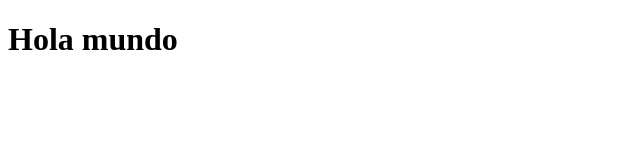
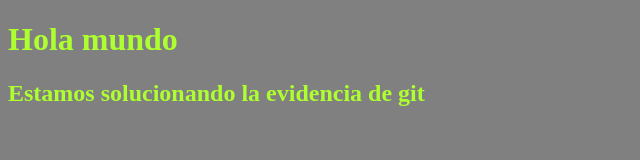
Before and after one commit to RobledoJohn/Evidencia-Git, a plain HTML site: page index.html in a window 1280 px wide. Shown: the whole page, without its empty margins (0-640 px from the left). Drawn offline with Linux system fonts and the light colour scheme.

Commit message:
agregando los estilos

```diff
--- a/index.html
+++ b/index.html
@@ -3,9 +3,13 @@
 <head>
     <meta charset="UTF-8">
     <meta name="viewport" content="width=device-width, initial-scale=1.0">
+
+    <link rel="stylesheet" href="style.css">
+
     <title>Document</title>
 </head>
 <body>
     <h1>Hola mundo</h1>
+    <h2>Estamos solucionando la evidencia de git</h2>
 </body>
 </html>
--- /dev/null
+++ b/style.css
@@ -0,0 +1,4 @@
+*{
+    background-color: grey;
+    color: greenyellow;
+}
```
